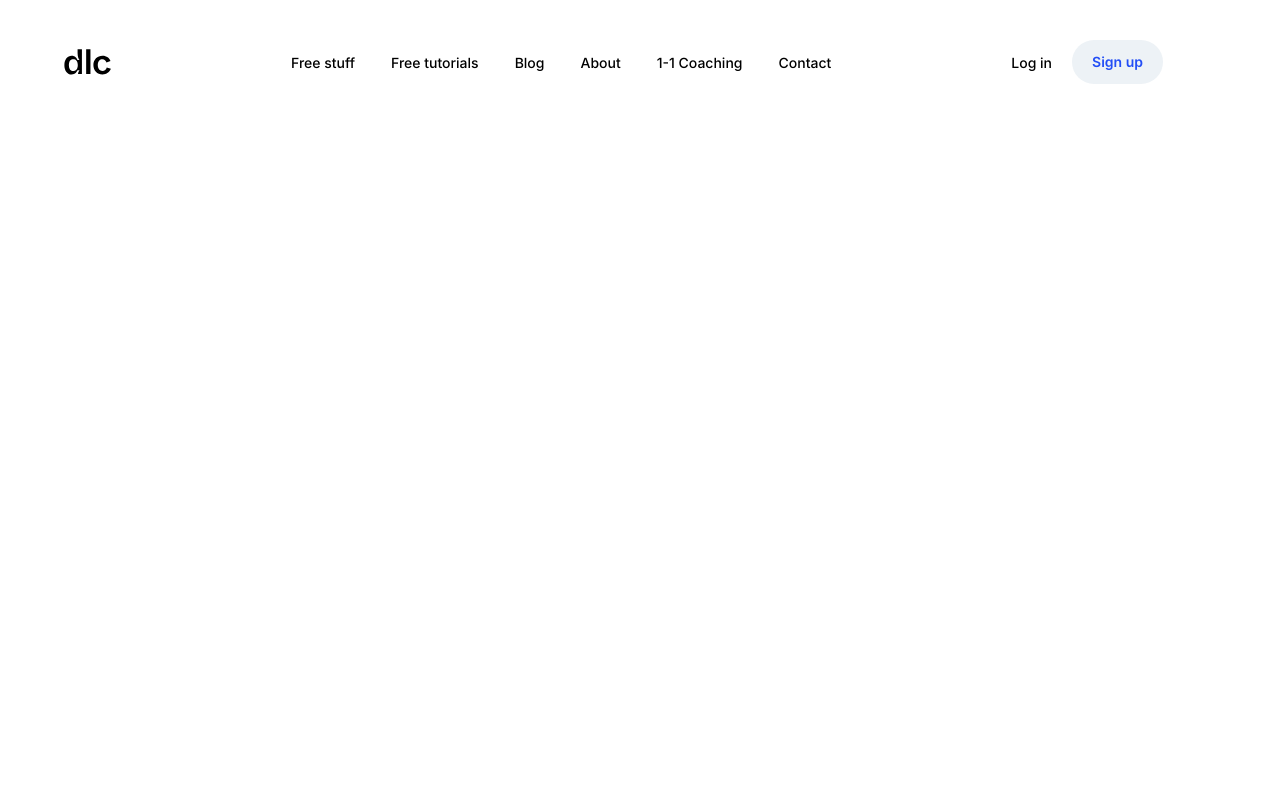
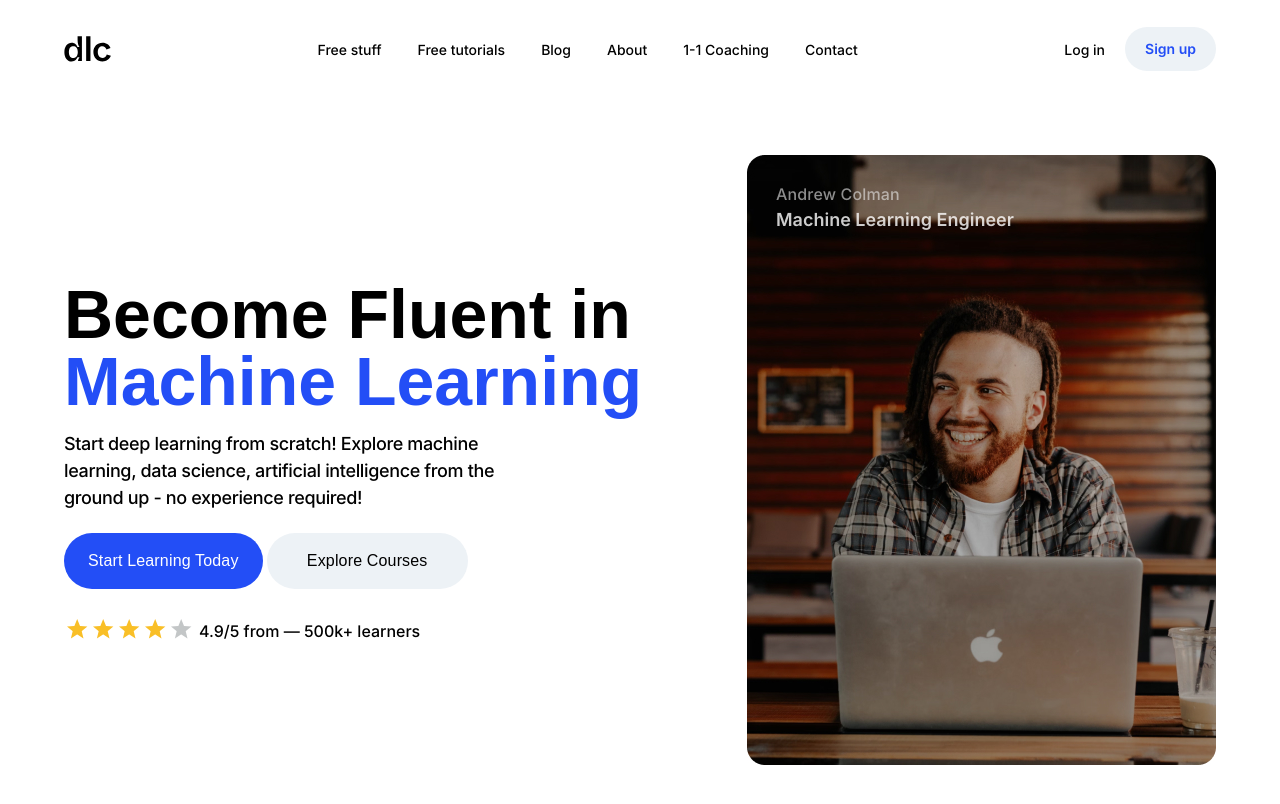
Before and after one commit to nikitapetrukhin/machine-learning, a plain HTML site: page index.html in a window 1280 px wide. Drawn offline with Linux system fonts and the light colour scheme.

Commit message:
start introduction section

```diff
--- a/index.html
+++ b/index.html
@@ -59,8 +59,40 @@
     </header>
 
     <main>
-      <section class="">
-
+      <section class="introduction">
+        <div class="introduction__info-box">
+          <h1 class="introduction__text">
+            Become Fluent in<br>
+            <span class="introduction__text-accent">Machine Learning</span>
+          </h1>
+          <p class="introduction__description">
+            Start deep learning from scratch! Explore machine learning, data science, artificial intelligence
+            from the ground up - no experience required!
+          </p>
+          <div class="introduction__btn-box">
+            <button class="introduction__btn active">Start Learning Today</button>
+            <button class="introduction__btn">Explore Courses</button>
+          </div>
+          <div class="introduction__info-box_rating">
+            <span>
+              <ul class="introduction__info-box_rating_stars">
+                <li><img src="./images/star.svg" alt="star"></li>
+                <li><img src="./images/star.svg" alt="star"></li>
+                <li><img src="./images/star.svg" alt="star"></li>
+                <li><img src="./images/star.svg" alt="star"></li>
+                <li><img src="./images/star-end.svg" alt="star"></li>
+              </ul>
+            </span>
+            <span>4.9</span><span>/5 from — 500k+ learners</span>
+          </div>
+        </div>
+        <div class="introduction__image-box">
+          <img src="./images/photo.jpg" alt="avatar">
+          <div class="introduction__image-box_label">
+            <p>Andrew Colman</p>
+            <p>Machine Learning Engineer</p>
+          </div>
+        </div>
       </section>
     </main>
   </div>
--- a/styles/style.css
+++ b/styles/style.css
@@ -9,9 +9,8 @@
   display: flex;
   align-items: center;
   justify-content: space-between;
-  padding-block-start: 40px;
-  padding-inline-end: 53px;
-  margin-block-end: 18%;
+  padding-block-start: 27px;
+  margin-block-end: 84px;
 
   & .header__logo {
     width: 47px;
@@ -84,9 +83,116 @@
     & .header__btn.active {
       border-radius: 50px;
       padding: 15px 20px;
-      background-color: #edf2f6;
+      background-color: var(--background-light);
       font-weight: 600;
       color: var(--accent-color);
     }
   }
 }
+
+.introduction {
+  display: flex;
+  align-items: center;
+  justify-content: space-between;
+  margin-block-end: 26%;
+
+  @media (width <= 500px) {
+    flex-direction: column-reverse;
+    gap: 20px;
+  }
+
+  & .introduction__info-box {
+
+    & .introduction__text {
+      font-family: var(--second-family);
+      font-weight: 700;
+      font-size: 68px;
+      line-height: 99%;
+      color: var(--main-font);
+      margin-block-end: 14px;
+
+      & .introduction__text-accent {
+        color: var(--accent-color);
+      }
+    }
+
+    & .introduction__description {
+      width: 482px;
+      font-family: var(--font-family);
+      font-weight: 500;
+      font-size: 18px;
+      line-height: 150%;
+      letter-spacing: -0.02em;
+      color: var(--main-font);
+      margin-block-end: 22px;
+    }
+
+    & .introduction__btn-box {
+      margin-block-end: 30px;
+
+      & .introduction__btn {
+        border-radius: 60px;
+        padding: 18px 40px;
+        background-color: var(--background-light);
+        font-family: var(--second-family);
+        font-weight: 400;
+        font-size: 16px;
+        line-height: 125%;
+        letter-spacing: 0.01em;
+        text-transform: capitalize;
+        text-align: center;
+        color: var(--main-font);
+      }
+
+      & .introduction__btn.active {
+        background-color: var(--accent-color);
+        color: var(--secondary-font);
+        padding: 18px 24px;
+      }
+    }
+
+    & .introduction__info-box_rating {
+      display: flex;
+      align-items: center;
+
+      & .introduction__info-box_rating_stars {
+        width: 130px;
+        display: flex;
+        justify-content: space-around;
+        margin-inline-end: 5px;
+      }
+    }
+  }
+
+  & .introduction__image-box {
+    position: relative;
+    width: 469px;
+    background-repeat: no-repeat;
+    background-size: cover;
+    background-position: center;
+
+    & .introduction__image-box_label {
+      position: absolute;
+      top: 29px;
+      left: 29px;
+
+      & p:first-of-type {
+        font-family: var(--font-family);
+        font-weight: 500;
+        font-size: 16px;
+        line-height: 125%;
+        letter-spacing: 0.01em;
+        color: rgba(235, 235, 235, 0.6);
+        margin-block-end: 3px;
+      }
+
+      & p {
+        font-family: var(--font-family);
+        font-weight: 600;
+        font-size: 18px;
+        line-height: 148%;
+        color: rgba(255, 255, 255, 0.8);
+      }
+    }
+  }
+}
--- a/styles/veriables.css
+++ b/styles/veriables.css
@@ -5,6 +5,7 @@
 
 	--main-font: #000;
 	--main-font-light: #6b6a6e;
+	--background-light: #edf2f6;
 	--secondary-font: #fff;
 	--accent-color: #234ef6;
 }
```
Also changed, not shown: images/photo.jpg (added), images/star-end.svg (added), images/star.svg (added).
